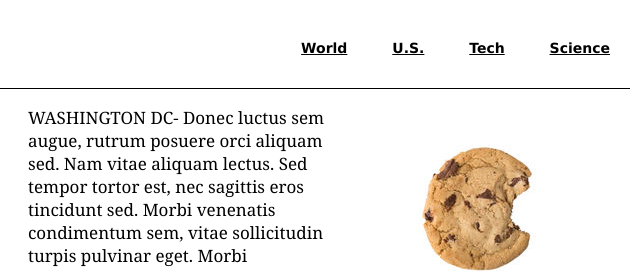
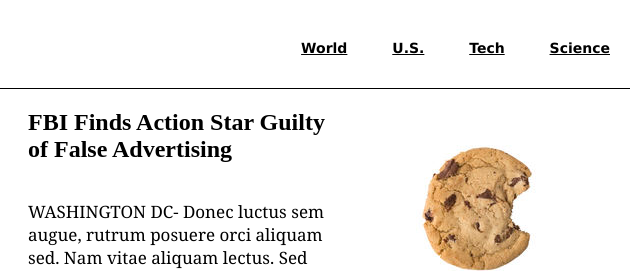
Before and after one commit to ImperialZenta/mytimes, a plain HTML site: page index.html in a window 1280 px wide. Shown: the top 271 px of the page, 642-1280 px from the left. Drawn offline with Linux system fonts and the light colour scheme.

Commit message:
Fixed a heading

```diff
--- a/index.html
+++ b/index.html
@@ -73,6 +73,7 @@
 
     <div class="column medium">
       <div class="story">
+      <h2>FBI Finds Action Star Guilty of False Advertising</h2>
         <p class="narrative">
         WASHINGTON DC- Donec luctus sem augue, rutrum posuere orci aliquam sed. Nam vitae aliquam lectus. Sed tempor tortor est, nec sagittis eros tincidunt sed. Morbi venenatis condimentum sem, vitae sollicitudin turpis pulvinar eget. Morbi pellentesque consectetur mi id auctor. Phasellus tincidunt orci mauris, placerat pharetra urna fringilla vitae. Morbi eget rutrum urna. Cras condimentum augue ut ante sollicitudin interdum. Pellentesque cursus dolor at tincidunt cursus. Vestibulum blandit aliquam felis...</p>
       </div>
```
